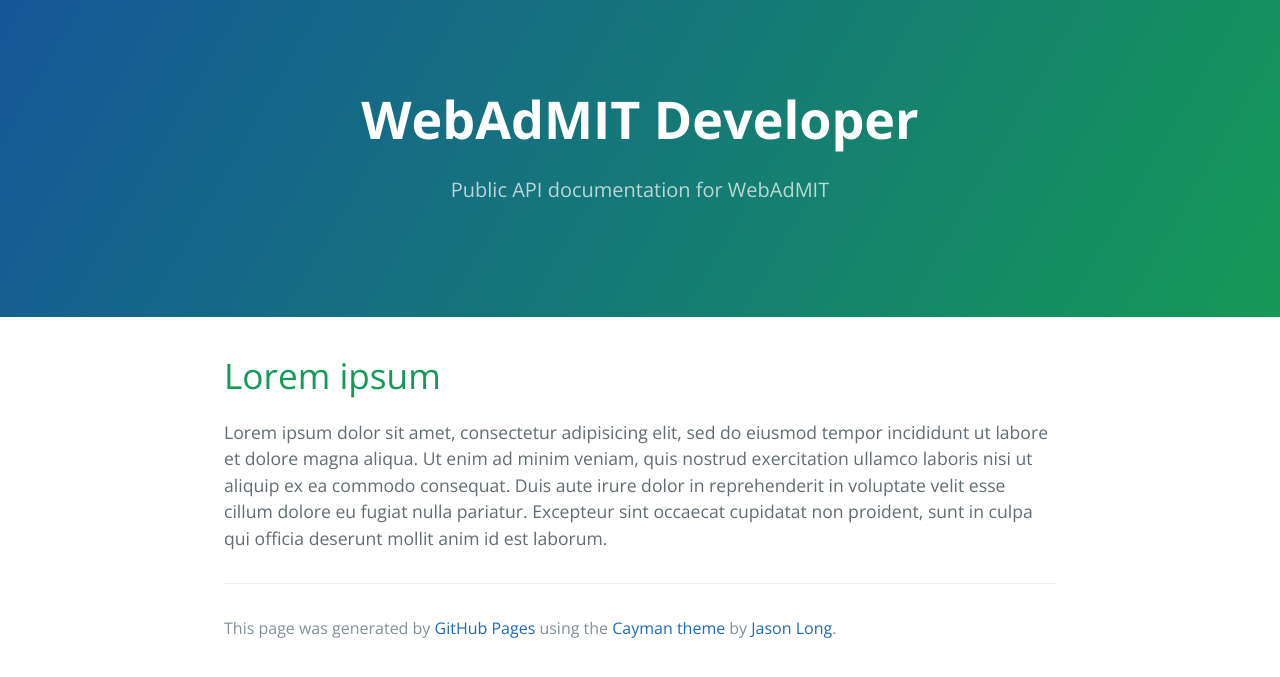
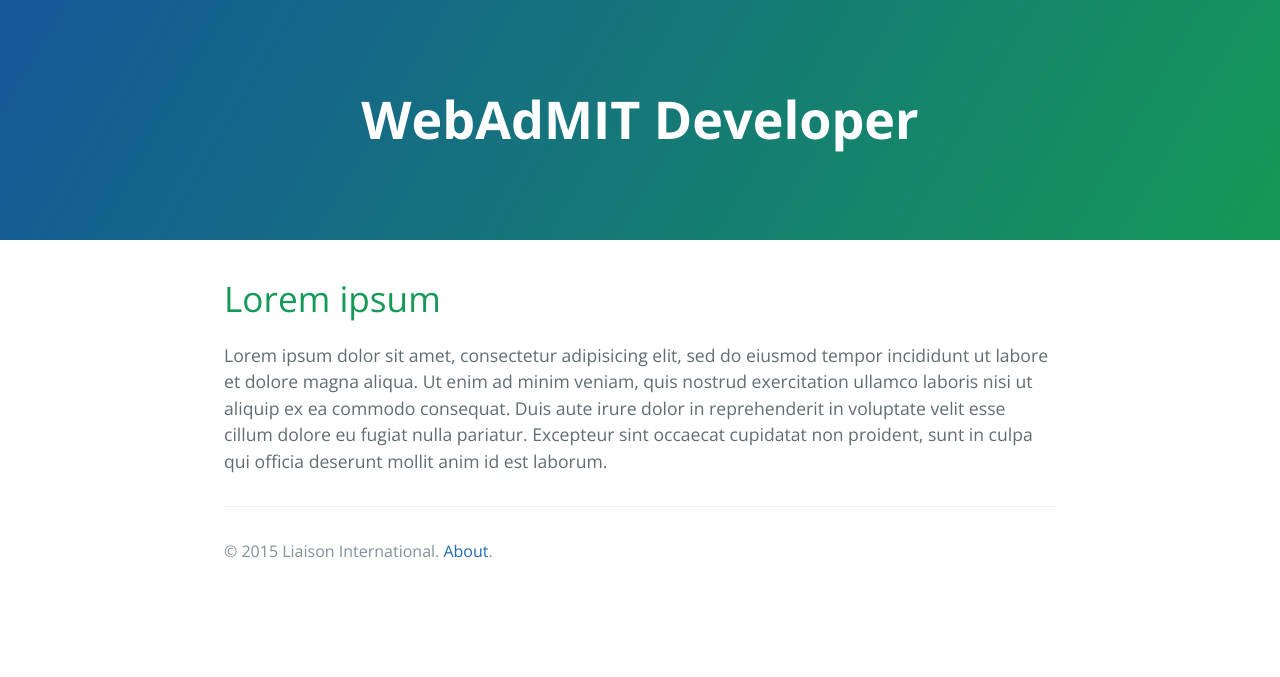
Before and after one commit to Liaison-Intl/Liaison-Intl.github.io, a Jekyll site: the page built from index.md, in a window 1280 px wide. Shown: the top 677 px of the page. Built offline with Jekyll 4.4.1, drawn with Linux system fonts in a browser that asks for light colours.

Commit message:
Adjust layout, add basic "About" page

```diff
--- a/_layouts/default.html
+++ b/_layouts/default.html
@@ -11,15 +11,14 @@
   </head>
   <body>
     <section class="page-header">
-      <h1 class="project-name">WebAdMIT Developer</h1>
-      <h2 class="project-tagline">Public API documentation for WebAdMIT</h2>
+      <h1 class="project-name"><a href="/">WebAdMIT Developer</a></h1>
     </section>
 
     <section class="main-content">
       {{ content }}
 
       <footer class="site-footer">
-        <span class="site-footer-credits">This page was generated by <a href="https://pages.github.com">GitHub Pages</a> using the <a href="https://github.com/jasonlong/cayman-theme">Cayman theme</a> by <a href="https://twitter.com/jasonlong">Jason Long</a>.</span>
+        <span class="site-footer-credits">&copy; {{ site.time | date: '%Y' }} Liaison International.  <a href="/about.html">About</a>.</span>
       </footer>
 
     </section>
--- a/stylesheets/stylesheet.css
+++ b/stylesheets/stylesheet.css
@@ -70,6 +70,12 @@
 @media screen and (max-width: 42em) {
   .page-header {
     padding: 2rem 1rem; } }
+
+.page-header a {
+  color: white; }
+
+.page-header a:hover {
+  text-decoration: none; }
 
 .project-name {
   margin-top: 0;
```
Also changed, not shown: about.md (added, +9 -0 lines).
